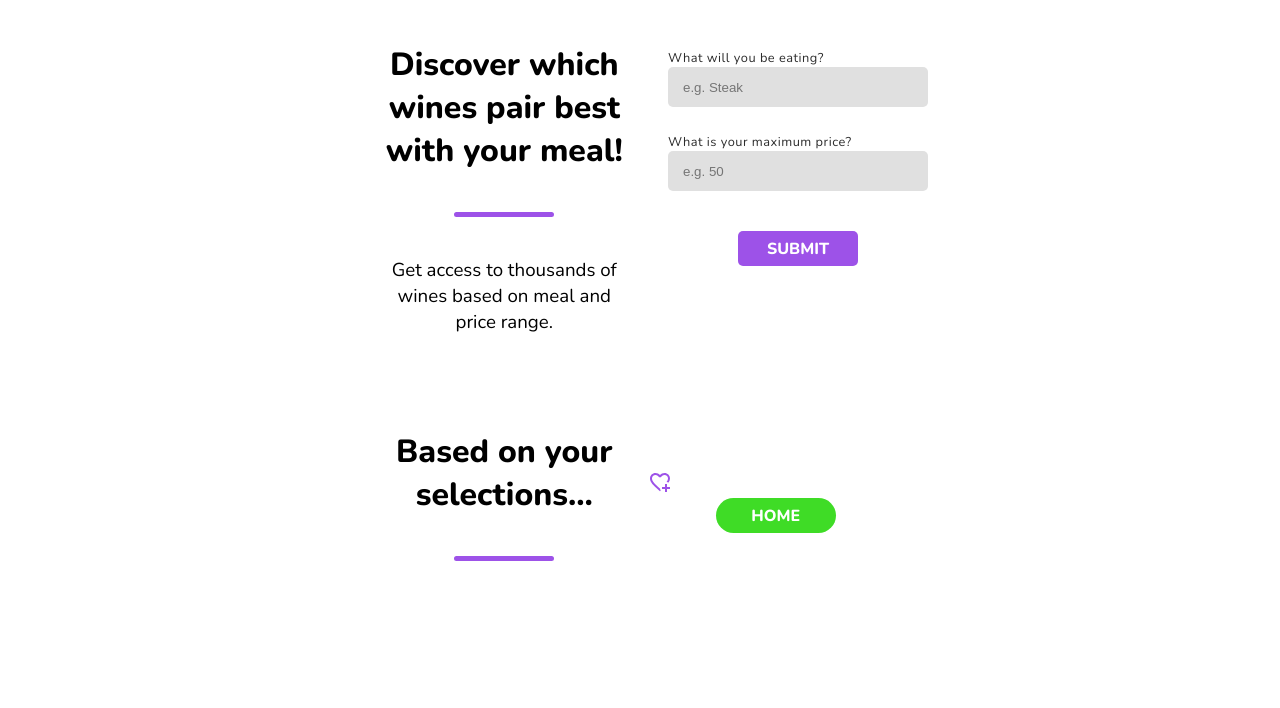
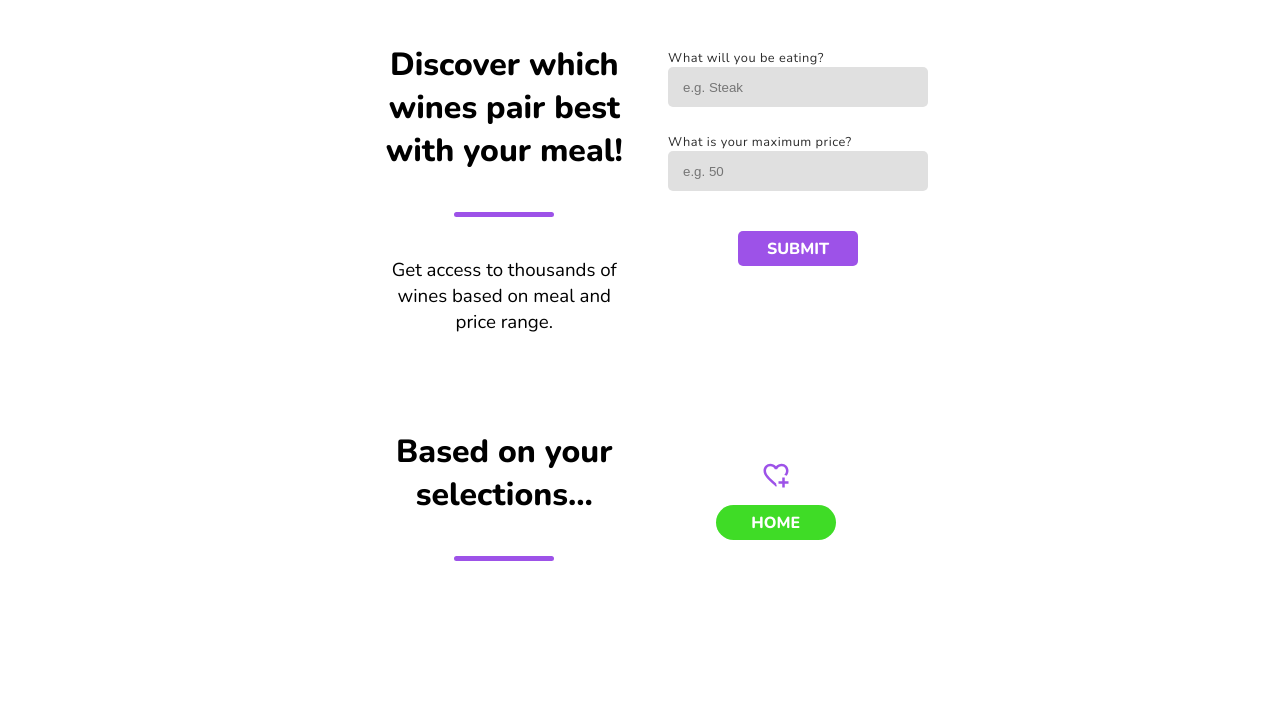
Before and after one commit to Skim-329/ajax-project, a website: page index.html in a window 1280 px wide. Shown: the part 87-795 px from the top of the page. Drawn offline with nearby package versions, Linux system fonts and the light colour scheme.

Commit message:
added click target for adding wine to the favorites page from the recommend-wine page.

```diff
--- a/css/styles.css
+++ b/css/styles.css
@@ -157,8 +157,16 @@ input[type=submit] {
 
 #wine-image {
   padding-top: 55px;
-  padding-bottom: 40px;
+  padding-bottom: 30px;
   width: 250px;
+  margin: 0 auto;
+  display: flex;
+  justify-content: center;
+}
+
+.addtofav {
+  padding-bottom: 15px;
+  width: 30px;
   margin: 0 auto;
   display: flex;
   justify-content: center;
--- a/js/main.js
+++ b/js/main.js
@@ -3,6 +3,7 @@ var $views = document.querySelectorAll('.view');
 var $favs = document.querySelector('.favs');
 var $about = document.querySelector('.about');
 var $logo = document.querySelector('.logo');
+var $addtofavs = document.querySelector('.addtofav');
 var $home = document.querySelector('.homepagebtn');
 var $home2 = document.querySelector('.homepagebtn2');
 var $home3 = document.querySelector('.homepagebtn3');
@@ -72,6 +73,7 @@ function viewLandingPage(event) {
   viewPage('landing-page');
 }
 $logo.addEventListener('click', viewLandingPage);
+$addtofavs.addEventListener('click', viewFavs);
 $home.addEventListener('click', viewLandingPage);
 $home2.addEventListener('click', viewLandingPage);
 $home3.addEventListener('click', viewLandingPage);
```
